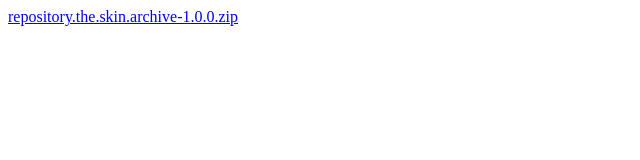
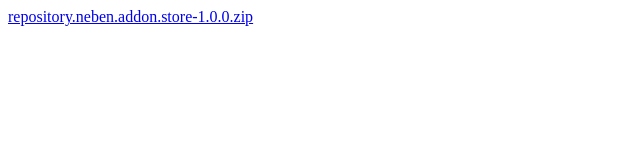
Before and after one commit to bbb2204/repository.neben.addon.store, a plain HTML site: page index.html in a window 1280 px wide. Shown: the full height of the page, 0-640 px from the left. Drawn offline with Linux system fonts and the light colour scheme.

Commit message:
Update index.html

```diff
--- a/index.html
+++ b/index.html
@@ -1,2 +1,2 @@
 <!DOCTYPE html>
-<a href="repository.the.skin.archive-1.0.0.zip">repository.the.skin.archive-1.0.0.zip</a>
+<a href="repository.neben.addon.store-1.0.0.zip">repository.neben.addon.store-1.0.0.zip</a>
```
